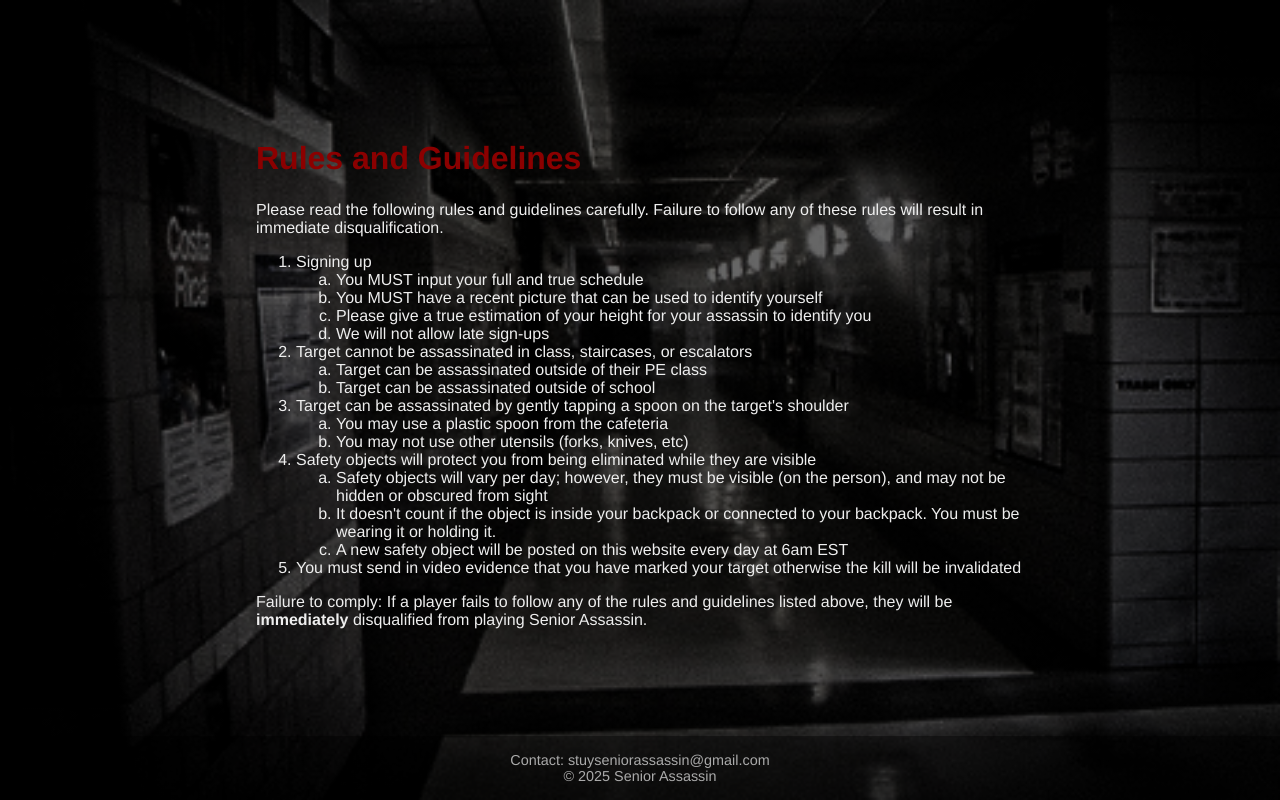
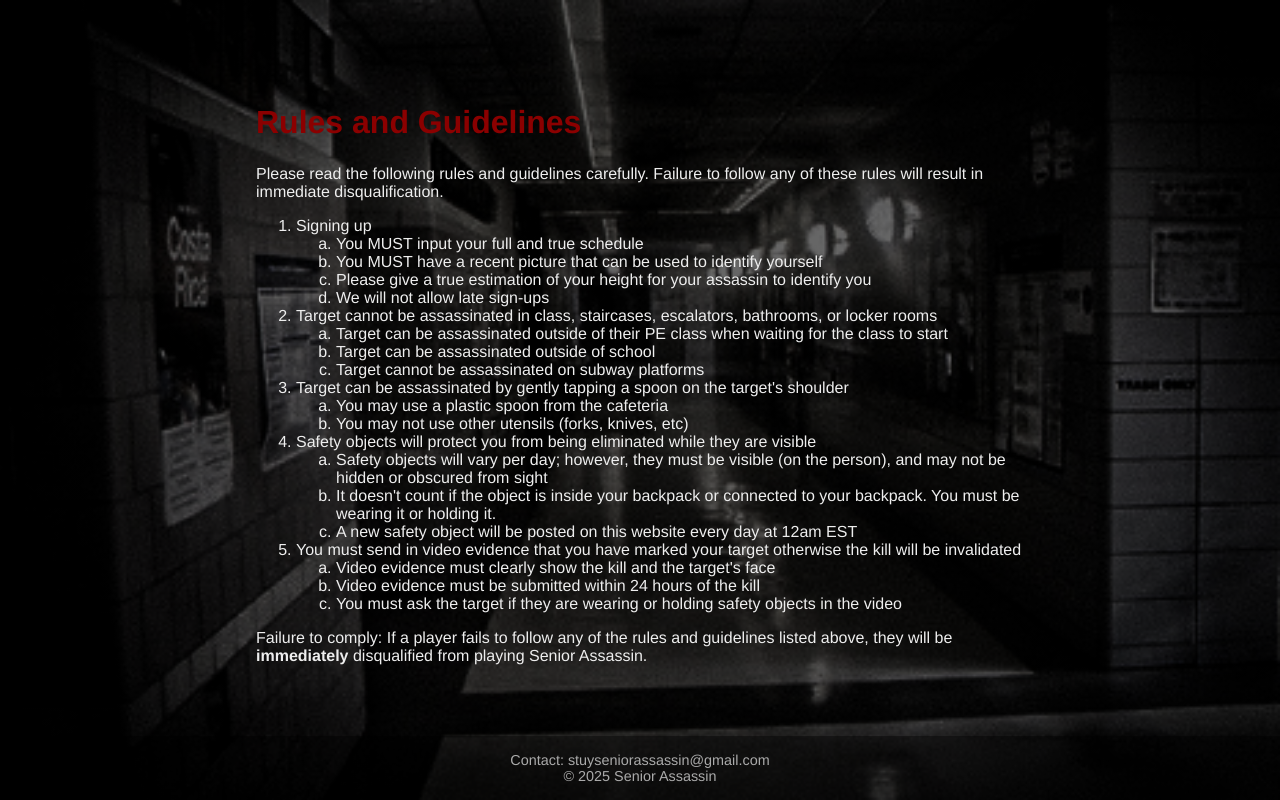
Before and after one commit to Senior-Caucus/Senior-Assassin, a FastAPI app: page /rules in a window 1280 px wide. Run offline with FastAPI, Linux system fonts and the light colour scheme; style sheets or scripts are compiled from the project's sources.

Commit message:
rule changes and admin dashboard changes

```diff
--- a/src/static/js/admin.js
+++ b/src/static/js/admin.js
@@ -4,6 +4,8 @@ document.addEventListener("DOMContentLoaded", () => {
   const videoEl = document.getElementById("evidence-video");
   const approveBtn = document.querySelector(".approve-btn");
   const denyBtn    = document.querySelector(".deny-btn");
+  const assassinImg  = modal.querySelector("#assassin-pic");
+  const targetImg    = modal.querySelector("#target-pic");
 
   let currentId = null;
 
@@ -12,6 +14,9 @@ document.addEventListener("DOMContentLoaded", () => {
     btn.addEventListener("click", () => {
       currentId = btn.dataset.id;
       videoEl.src = btn.dataset.videoUrl;
+      // Add the url for the profile pictures
+      assassinImg.src   = btn.dataset.assassinUrl;
+      targetImg.src     = btn.dataset.targetUrl;
       modal.classList.remove("hidden");
     });
   });
--- a/src/static/scss/main.scss
+++ b/src/static/scss/main.scss
@@ -399,6 +399,7 @@ button#login {
     padding: 2rem;
     box-sizing: border-box;
     color: white;
+    overflow-y: scroll;
   }
 
   .admin-meta {
@@ -468,6 +469,8 @@ button#login {
   }
 
   .modal-content {
+    display: flex;
+    flex-direction: column;
     background: #1a1a1a;
     padding: 2rem;
     border: 2px solid $accent-color;
@@ -477,11 +480,18 @@ button#login {
     color: white;
     position: relative;
 
+    .profiles {
+      display: flex;
+      flex-direction: row;
+      align-items: center;
+      gap: 1rem;
+    }
+
     video {
       width: 100%;
-      height: auto;
       margin-bottom: 1rem;
       border: 1px solid #444;
+      max-height: 50vh;
     }
 
     .modal-actions {
--- a/src/templates/rules.html
+++ b/src/templates/rules.html
@@ -20,10 +20,11 @@
       </ol>
     </li>
     <li>
-      Target cannot be assassinated in class, staircases, or escalators
+      Target cannot be assassinated in class, staircases, escalators, bathrooms, or locker rooms
       <ol type="a">
-        <li>Target can be assassinated outside of their PE class</li>
+        <li>Target can be assassinated outside of their PE class when waiting for the class to start</li>
         <li>Target can be assassinated outside of school</li>
+        <li>Target cannot be assassinated on subway platforms</li>
       </ol>
     </li>
     <li>
@@ -38,10 +39,16 @@
       <ol type="a">
         <li>Safety objects will vary per day; however, they must be visible (on the person), and may not be hidden or obscured from sight</li>
         <li>It doesn't count if the object is inside your backpack or connected to your backpack. You must be wearing it or holding it.</li>
-        <li>A new safety object will be posted on this website every day at 6am EST</li>
+        <li>A new safety object will be posted on this website every day at 12am EST</li>
       </ol>
     </li>
-    <li>You must send in video evidence that you have marked your target otherwise the kill will be invalidated</li>
+    <li>You must send in video evidence that you have marked your target otherwise the kill will be invalidated
+      <ol type="a">
+        <li>Video evidence must clearly show the kill and the target's face</li>
+        <li>Video evidence must be submitted within 24 hours of the kill</li>
+        <li>You must ask the target if they are wearing or holding safety objects in the video</li>
+      </ol>
+    </li>
   </ol>
 
   <p>
```
Also changed, not shown: src/templates/admin_dashboard.html (+9 -0 lines).
